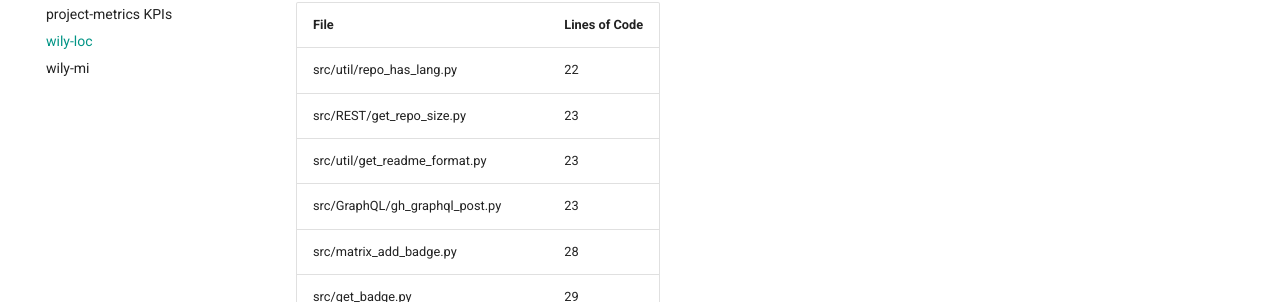
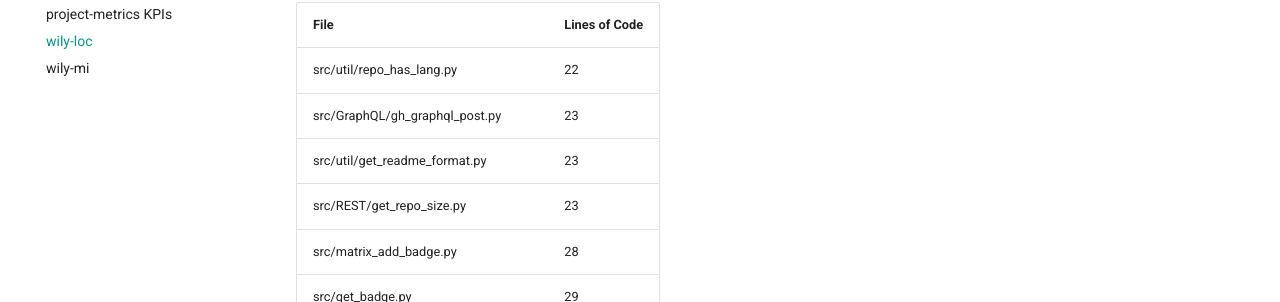
Before and after one commit to TheNewThinkTank/project-metrics, an MkDocs documentation site: the page built from docs/project_docs/code-analysis/wily-loc.md, in a window 1280 px wide and 900 px high. Shown: the part 226-528 px from the top of the window. Built offline with MkDocs 1.6.1 and Material for MkDocs 9.7.7, drawn with Linux system fonts in a browser that asks for light colours.

Commit message:
Updating file

```diff
--- a/docs/project_docs/code-analysis/wily-loc.md
+++ b/docs/project_docs/code-analysis/wily-loc.md
@@ -3,9 +3,9 @@
 | File                                |   Lines of Code |
 | --- | --- |
 | src/util/repo_has_lang.py           |              22 |
+| src/GraphQL/gh_graphql_post.py      |              23 |
+| src/util/get_readme_format.py       |              23 |
 | src/REST/get_repo_size.py           |              23 |
-| src/util/get_readme_format.py       |              23 |
-| src/GraphQL/gh_graphql_post.py      |              23 |
 | src/matrix_add_badge.py             |              28 |
 | src/get_badge.py                    |              29 |
 | src/threading_add_badge.py          |              30 |
```
